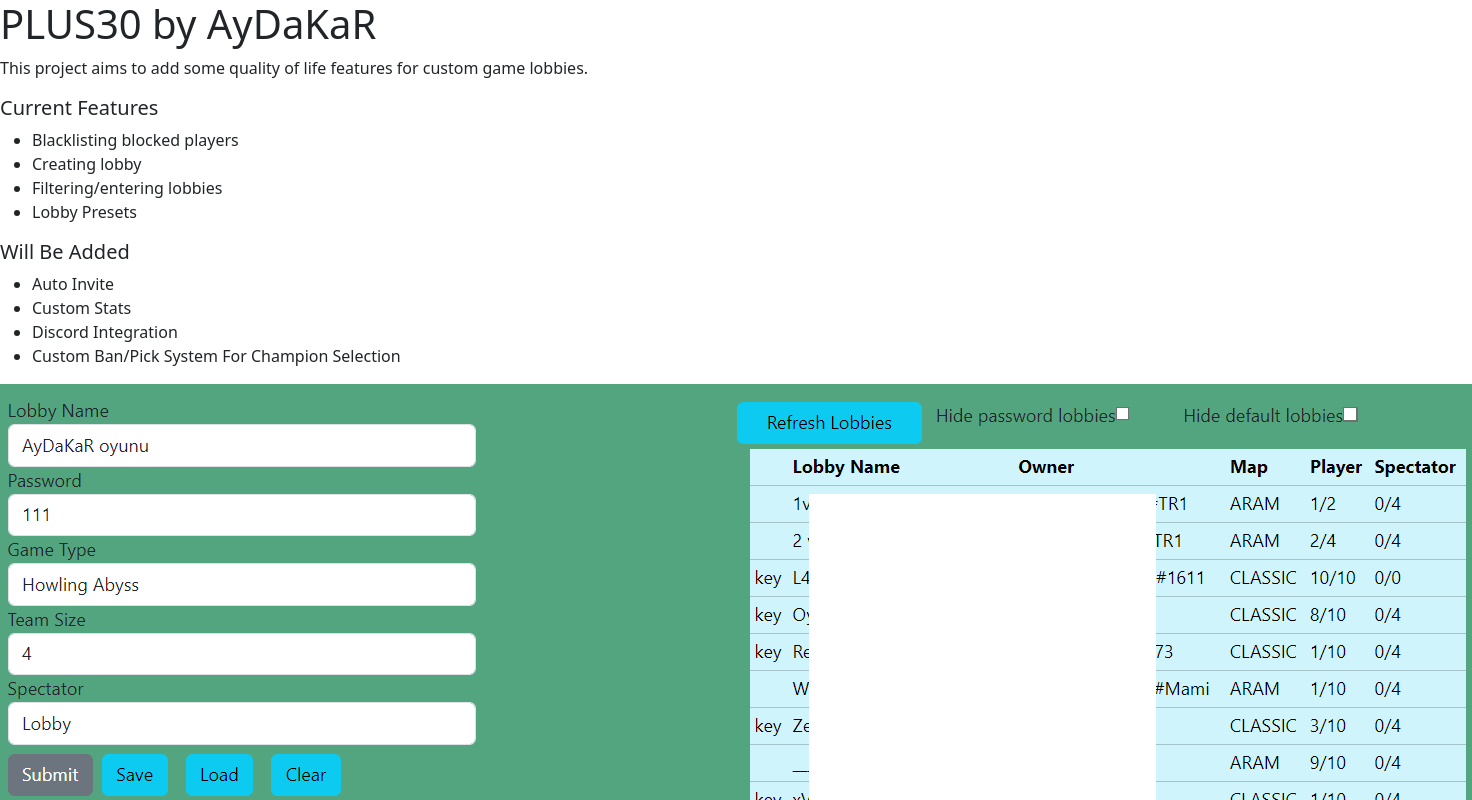
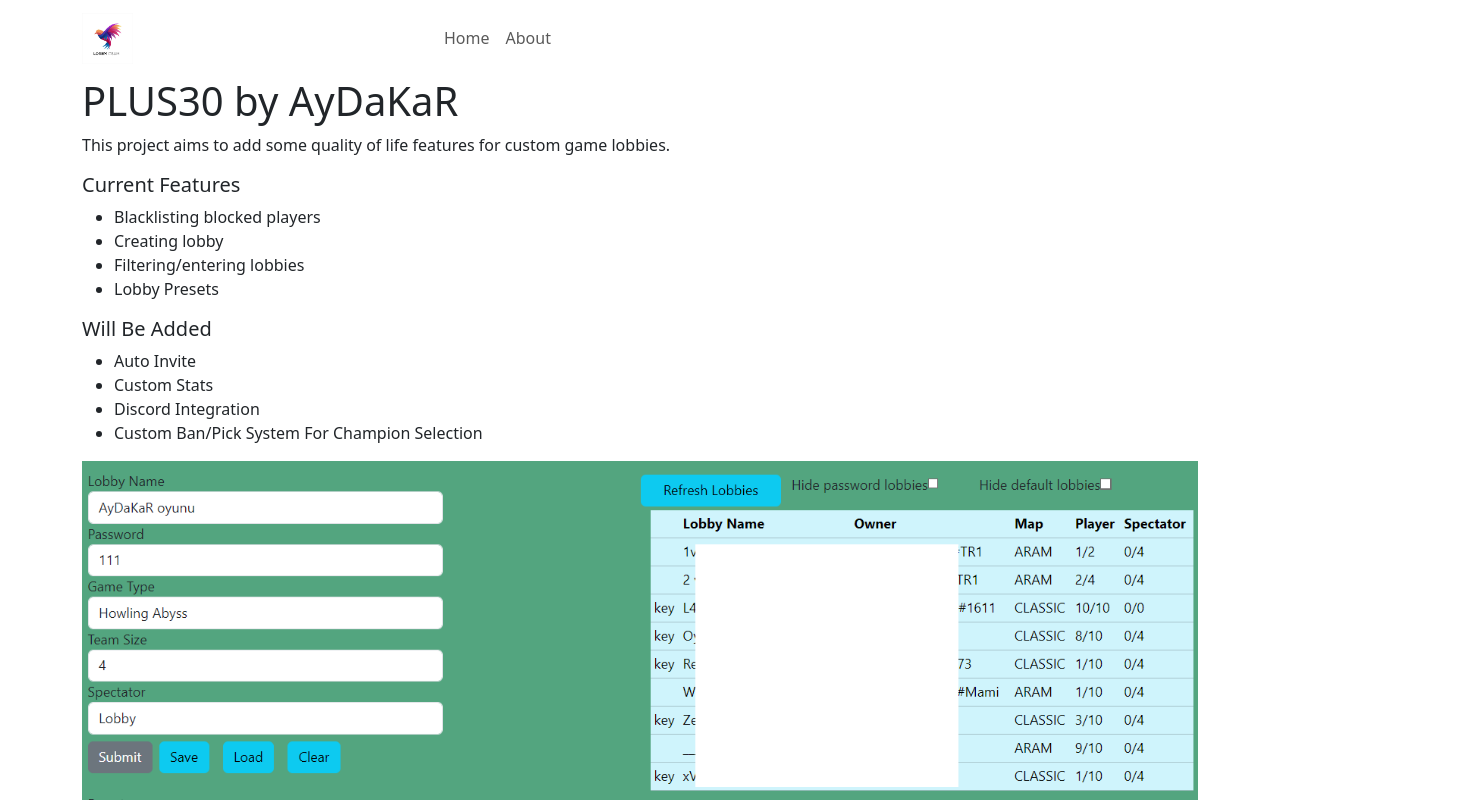
Before and after one commit to SerhatBasesgioglu/Plus30Web, a React (Create React App) app: page / in a window 1280 px wide. Shown: the top 800 px of the page, 1472 px wide, since content can reach past the window. Built offline with nearby package versions, Linux system fonts and the light colour scheme.

Commit message:
add navbar

```diff
--- /dev/null
+++ b/src/components/Navbar/Navbar.css
@@ -0,0 +1,5 @@
+.logo {
+  display: block;
+  max-width: 15%;
+  max-height: auto;
+}
--- /dev/null
+++ b/src/components/Navbar/Navbar.jsx
@@ -0,0 +1,26 @@
+import logo from "images/logo.avif";
+import "./Navbar.css";
+
+const Navbar = () => {
+  return (
+    <nav class="navbar navbar-expand">
+      <a class="navbar-brand" href="/">
+        <img class="logo" src={logo} alt="Logo"></img>
+      </a>
+      <ul class="navbar-nav">
+        <li class="nav-item">
+          <a class="nav-link" href="/">
+            Home
+          </a>
+        </li>
+        <li class="nav-item">
+          <a class="nav-link" href="banlist">
+            About
+          </a>
+        </li>
+      </ul>
+    </nav>
+  );
+};
+
+export default Navbar;
--- /dev/null
+++ b/src/pages/Home/Hero/Hero.css
@@ -0,0 +1,4 @@
+img {
+  width: 100%;
+  height: auto;
+}
--- a/src/pages/Home/Hero/Hero.jsx
+++ b/src/pages/Home/Hero/Hero.jsx
@@ -1,4 +1,5 @@
-import image from "LolLobby.png";
+import image from "images/LolLobby.png";
+import "./Hero.css";
 const Hero = () => {
   return (
     <>
--- a/src/pages/Home/Home.jsx
+++ b/src/pages/Home/Home.jsx
@@ -1,12 +1,12 @@
 import Hero from "./Hero";
-import Navbar from "./Navbar";
+import Navbar from "components/Navbar";
 
 const Home = () => {
   return (
-    <>
+    <div class="container">
+      <Navbar />
       <Hero />
-      <Navbar />
-    </>
+    </div>
   );
 };
 
--- a/src/pages/Home/Navbar/Navbar.jsx
+++ /dev/null
@@ -1,5 +0,0 @@
-const Navbar = () => {
-  return <p>This is the navbar component!</p>;
-};
-
-export default Navbar;
```
Also changed, not shown: src/components/Navbar/index.jsx (renamed from src/pages/Home/Navbar/index.jsx), src/images/LolLobby.png (renamed from src/LolLobby.png), src/images/logo.avif (added).
